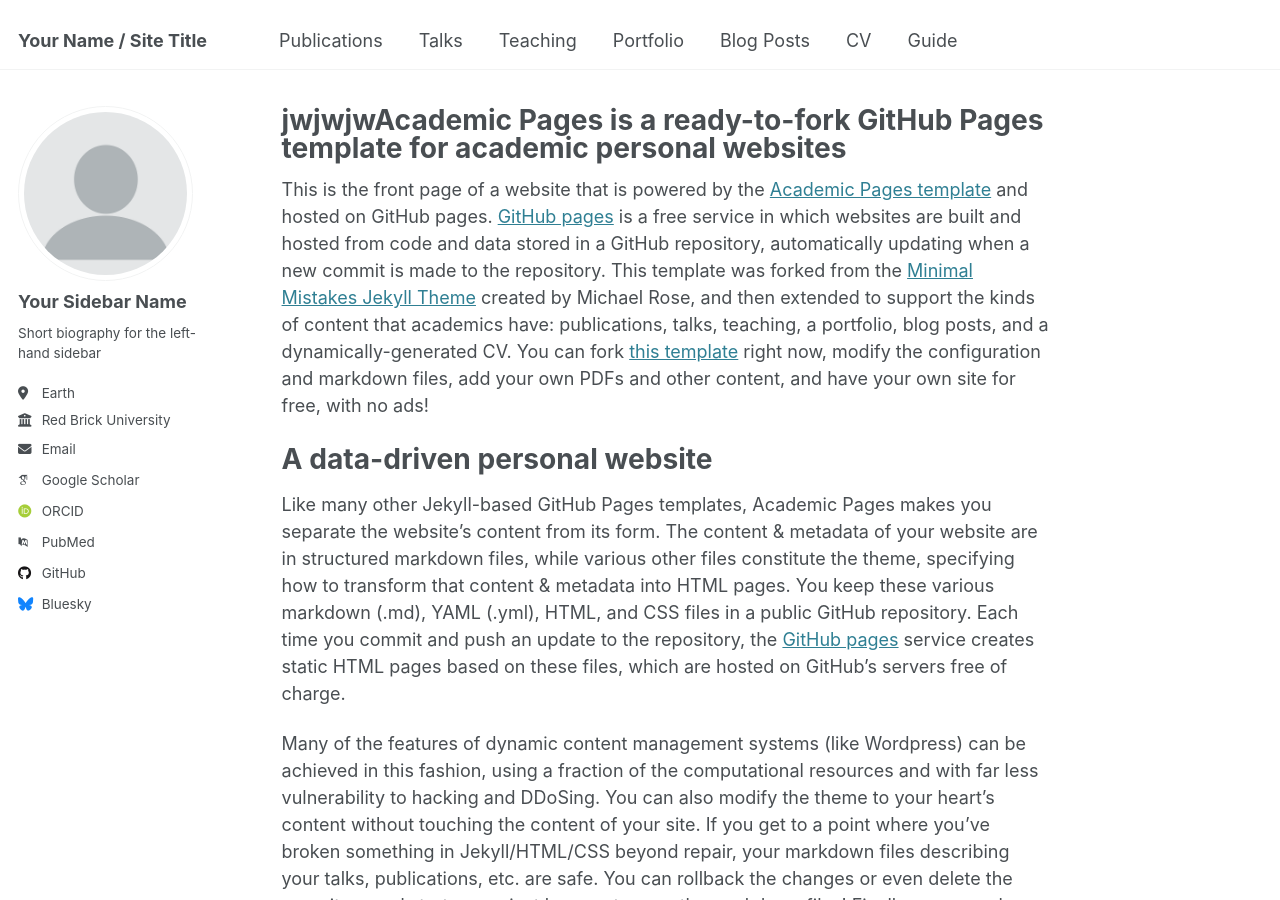
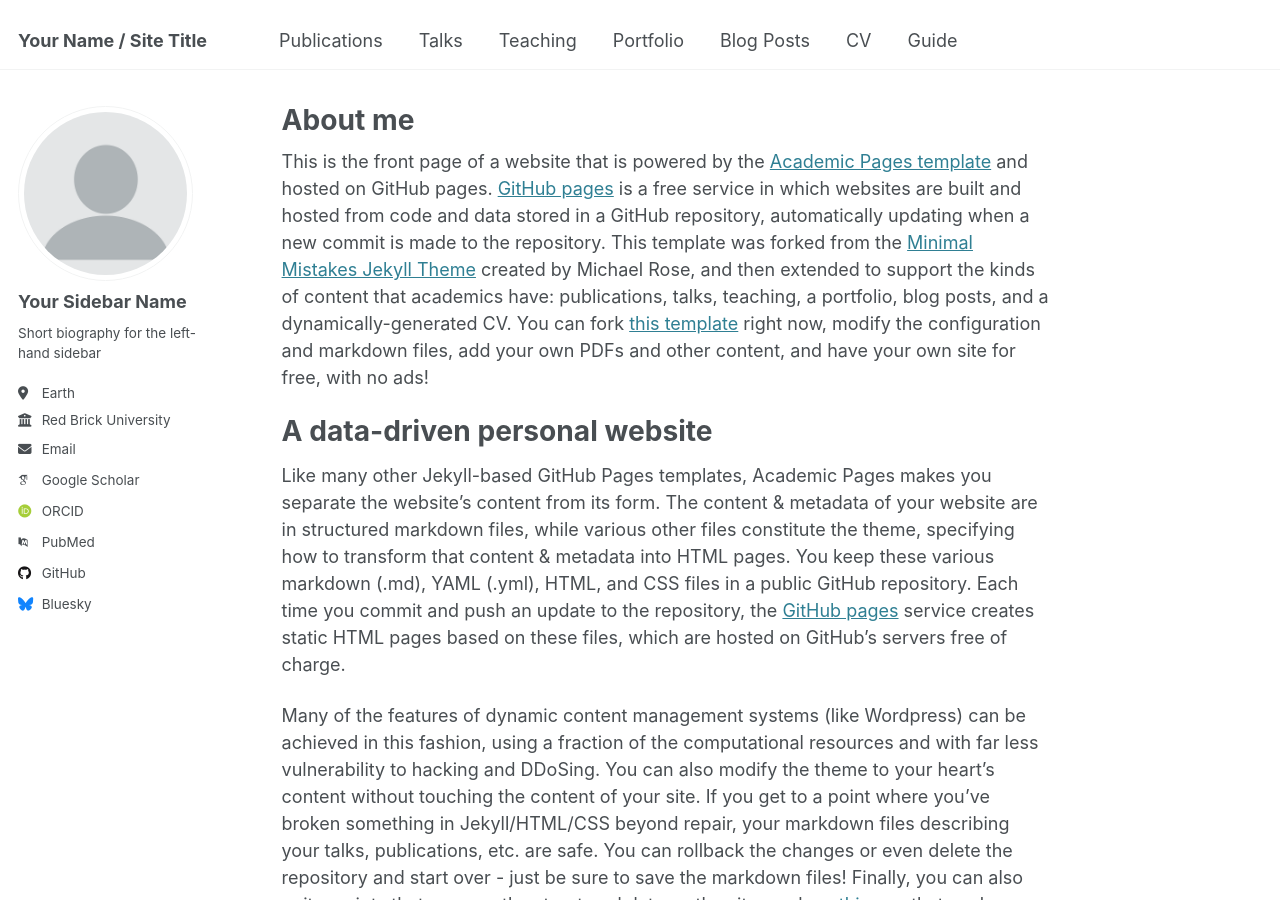
Before and after one commit to yisiyu95/yisiyu95.github.io, a Jekyll site: the page built from _pages/about.md, in a window 1280 px wide and 900 px high. Built offline with Jekyll 4.4.1, drawn with Linux system fonts in a browser that asks for light colours; some web fonts are replaced; part of the change alters nothing that is shown.

Commit message:
Update about.md

```diff
--- a/_pages/about.md
+++ b/_pages/about.md
@@ -1,6 +1,6 @@
 ---
 permalink: /
-title: "jwjwjwAcademic Pages is a ready-to-fork GitHub Pages template for academic personal websites"
+title: "About me"
 author_profile: true
 redirect_from:
   - /about/
@@ -18,11 +18,11 @@ Many of the features of dynamic content management systems (like Wordpress) can
 Getting started
 ======
 1. Register a GitHub account if you don't have one and confirm your e-mail (required!)
-1. Fork [this template](https://github.com/academicpages/academicpages.github.io) by clicking the "Use this template" button in the top right.
-1. Go to the repository's settings (rightmost item in the tabs that start with "Code", should be below "Unwatch"). Rename the repository "[your GitHub username].github.io", which will also be your website's URL.
-1. Set site-wide configuration and create content & metadata (see below -- also see [this set of diffs](http://archive.is/3TPas) showing what files were changed to set up [an example site](https://getorg-testacct.github.io) for a user with the username "getorg-testacct")
-1. Upload any files (like PDFs, .zip files, etc.) to the files/ directory. They will appear at https://[your GitHub username].github.io/files/example.pdf.
-1. Check status by going to the repository settings, in the "GitHub pages" section
+2. Fork [this template](https://github.com/academicpages/academicpages.github.io) by clicking the "Use this template" button in the top right.
+3. Go to the repository's settings (rightmost item in the tabs that start with "Code", should be below "Unwatch"). Rename the repository "[your GitHub username].github.io", which will also be your website's URL.
+4. Set site-wide configuration and create content & metadata (see below -- also see [this set of diffs](http://archive.is/3TPas) showing what files were changed to set up [an example site](https://getorg-testacct.github.io) for a user with the username "getorg-testacct")
+5. Upload any files (like PDFs, .zip files, etc.) to the files/ directory. They will appear at https://[your GitHub username].github.io/files/example.pdf.
+6. Check status by going to the repository settings, in the "GitHub pages" section
 
 Site-wide configuration
 ------
```
